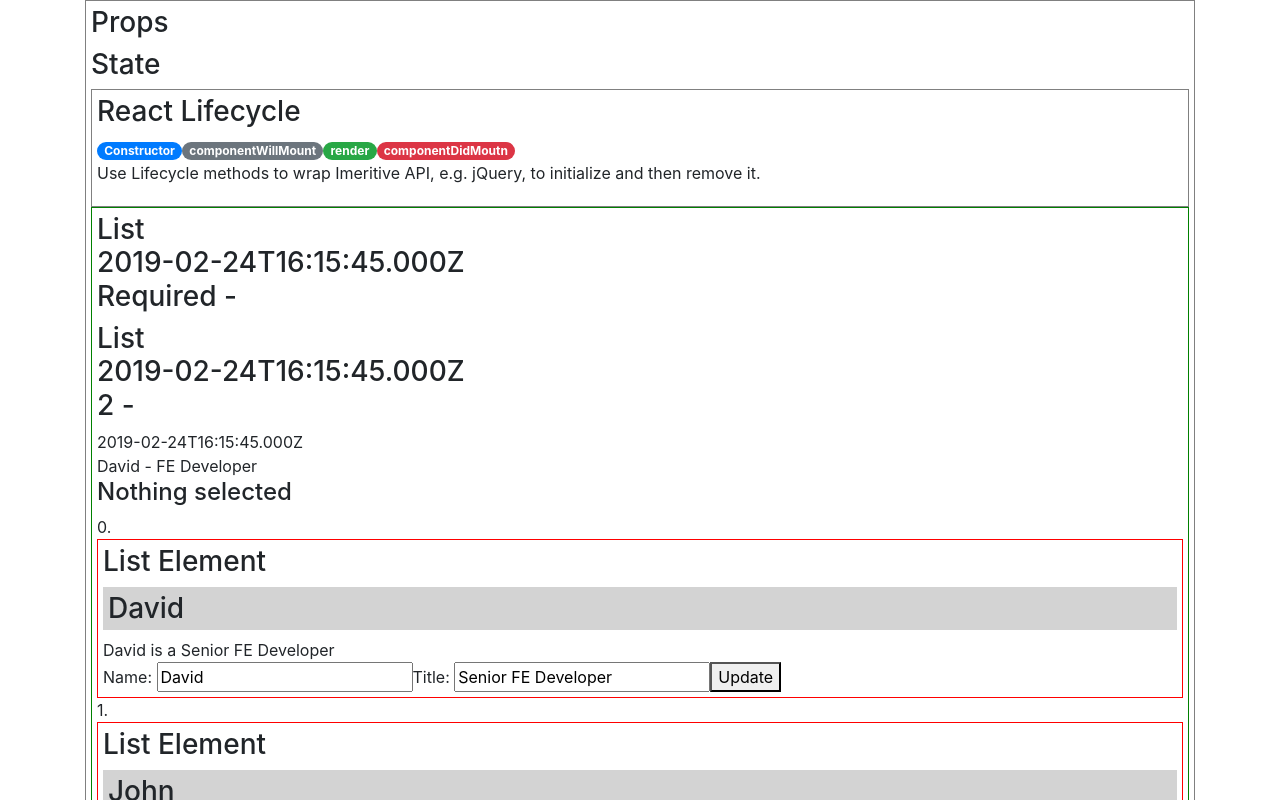
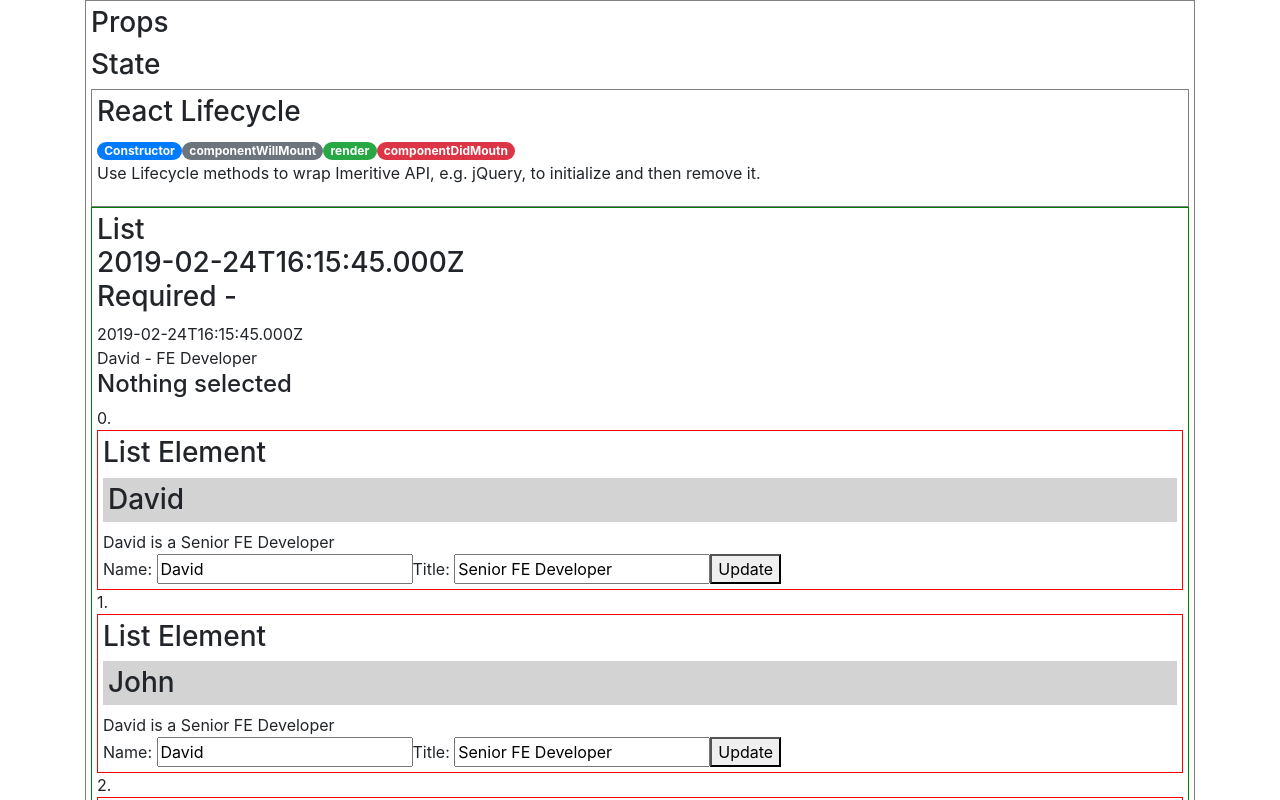
Before and after one commit to bob-smith-compass/react-props-state, a React (Create React App) app: page / in a window 1280 px wide. Shown: the top 800 px of the page. Built offline with nearby package versions, Linux system fonts and the light colour scheme.

Commit message:
{ any valid JS expression! Not like Angular which has its own temlating syntax}

```diff
--- a/src/components/list/List.jsx
+++ b/src/components/list/List.jsx
@@ -6,7 +6,6 @@ export default function List(props) {
   return (
     <div style={{border: "solid 1px green", padding: "5px"}}>
       <h3>List <SimpleComponent name="Required" /></h3>
-      <h3>List <SimpleComponent name={2} /></h3>
       <SimpleComponent name="David" title="FE Developer" />
       <h4>{props.selected? "Selected":"Nothing selected"}</h4>
       {props.names.map((e, i) => {
```
Also changed, not shown: 1 other file (tests, documents, lock files or other folders).
